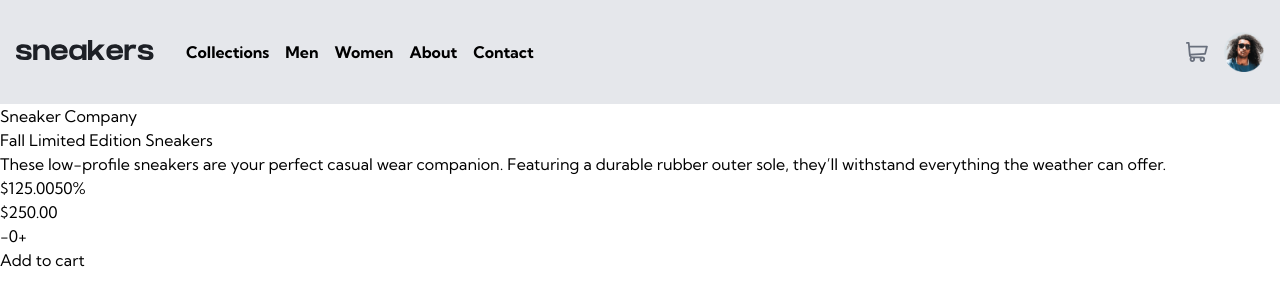
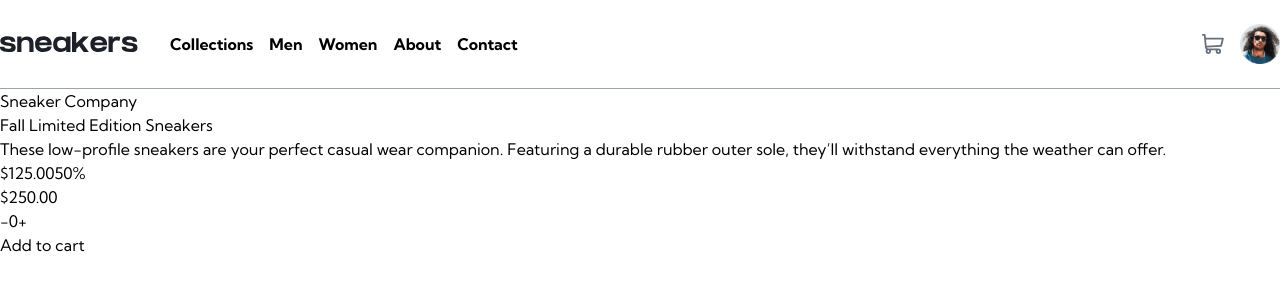
Before and after one commit to NachoGracia/e-commerce, a React (Vite) app in the folder ecommerce-react/: page / in a window 1280 px wide. Shown: the top 306 px of the page. Built offline with nearby package versions, Linux system fonts and the light colour scheme.

Commit message:
NavLinkHeader creation & implementation

```diff
--- a/ecommerce-react/src/components/header/MainHeader.jsx
+++ b/ecommerce-react/src/components/header/MainHeader.jsx
@@ -3,6 +3,7 @@ import AvatarImage from "@/assets/images/image-avatar.png";
 import MenuIcon from "@/components/icons/MenuIcon";
 import CartIcon from "@/components/icons/CartIcon";
 import CloseIcon from "@/components/icons/CloseIcon";
+import NavLinkHeader from "@/components/header/NavLinkHeader";
 import { useState } from "react";
 
 const MainHeader = () => {
@@ -22,7 +23,8 @@ const MainHeader = () => {
   };
 
   return (
-    <header className="container mx-auto flex items-center gap-8 bg-gray-200 px-4 py-8">
+    <>
+      <header className="container mx-auto flex items-center gap-8 p-4 md:p-0">
         <button className="md:hidden" onClick={handleOpenMenu}>
           <MenuIcon />
         </button>
@@ -35,11 +37,11 @@ const MainHeader = () => {
           <button className="mb-12 md:hidden" onClick={handleCloseMenu}>
             <CloseIcon />
           </button>
-        <a href="#">Collections</a>
-        <a href="#">Men</a>
-        <a href="#">Women</a>
-        <a href="#">About</a>
-        <a href="#">Contact</a>
+          <NavLinkHeader name={"Collections"} />
+          <NavLinkHeader name={"Men"} />
+          <NavLinkHeader name={"Women"} />
+          <NavLinkHeader name={"About"} />
+          <NavLinkHeader name={"Contact"} />
         </nav>
         <div className="flex gap-4">
           <button>
@@ -48,6 +50,8 @@ const MainHeader = () => {
           <img src={AvatarImage} alt="" className="w-10" />
         </div>
       </header>
+      <span className="container mx-auto hidden h-[1px] w-full bg-gray-400 md:block"></span>
+    </>
   );
 };
 export default MainHeader;
--- /dev/null
+++ b/ecommerce-react/src/components/header/NavLinkHeader.jsx
@@ -0,0 +1,10 @@
+const NavLinkHeader = ({ name }) => {
+  return (
+    <a href="#" className="group relative py-8">
+      <span className="group-hover:text-orange-primary">{name}</span>
+      <span className="group-hover:bg-orange-primary absolute bottom-0 block h-[3px] w-full scale-x-0 transition-all duration-300 group-hover:scale-x-100 "></span>
+    </a>
+  );
+};
+
+export default NavLinkHeader;
```
Lines whose indentation alone changed are shown as unchanged.
